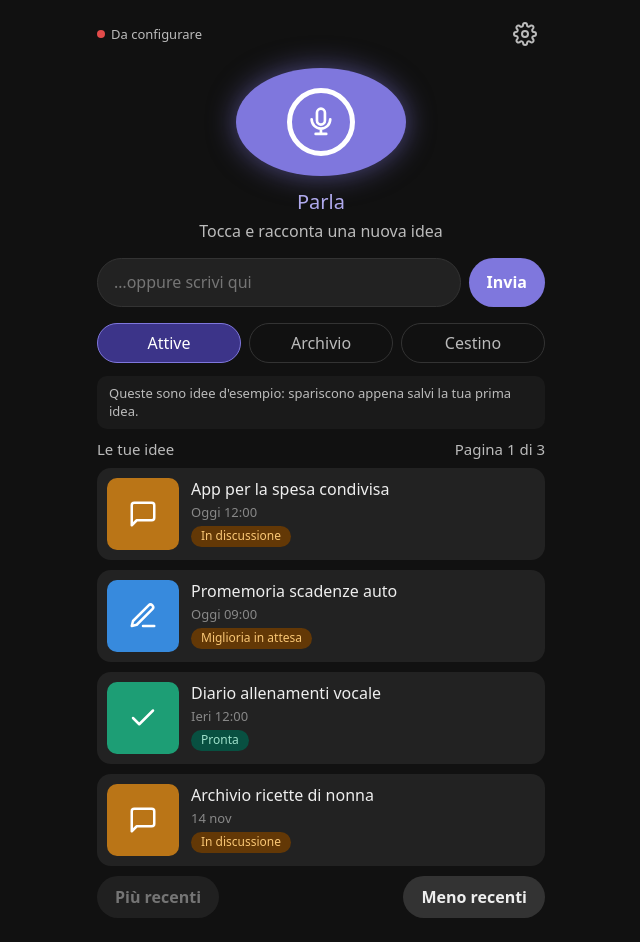
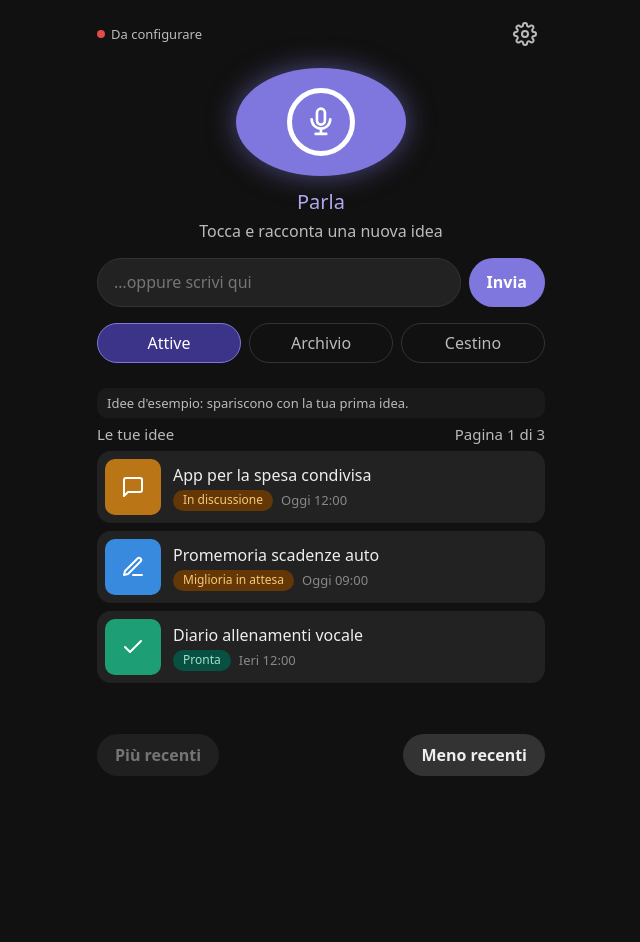
Before and after one commit to maurocapoleoni-wq/app-idee, a website with bundled scripts: page docs/index.html in a window 1280 px wide. Both pictures are taken after a click on the button "Indietro". Shown: the whole page, without its empty margins (319-959 px from the left). After the commit the page ends 800 px from the top, so only its background shows below. Built offline with nearby package versions, Linux system fonts and the light colour scheme.

Commit message:
Home ferma con 3 idee per pagina e pulsanti sempre visibili
Schede piu' compatte (stato e data sulla stessa riga), microfono piu' piccolo sugli schermi bassi.

Co-Authored-By: Claude Opus 5.5 <noreply@anthropic.com>

```diff
--- a/docs/css/style.css
+++ b/docs/css/style.css
@@ -138,6 +138,30 @@ button { font: inherit; color: inherit; cursor: pointer; }
   background: rgba(186, 117, 23, .15); color: #efb563; border-radius: 10px; padding: 10px 12px; margin-top: 12px;
   font-size: 14px; display: flex; align-items: center; gap: 8px; flex-wrap: wrap;
 }
+/* Home a pagina fissa: la lista occupa lo spazio che resta, i pulsanti restano in fondo */
+.schermo-home {
+  display: flex; flex-direction: column;
+  height: calc(100vh - 36px);
+  height: calc(100dvh - 36px - env(safe-area-inset-bottom));
+}
+.schermo-home > * { flex-shrink: 0; }
+.schermo-home .area-lista { flex: 1 1 auto; min-height: 0; overflow-y: auto; }
+.schermo-home .paginazione { margin-top: 8px; }
+.schermo-home .scheda-idea { padding: 8px; margin-bottom: 8px; align-items: center; }
+.schermo-home .quadro { width: 56px; height: 56px; }
+.schermo-home .quadro svg { width: 24px; height: 24px; }
+.schermo-home .badge { margin-top: 0; }
+.riga-stato { display: inline-flex; align-items: center; gap: 8px; margin-top: 4px; flex-wrap: wrap; }
+.schermo-home .banner-esempi { margin-bottom: 6px; padding: 6px 10px; }
+.schermo-home .riga-titolo { margin-bottom: 6px; }
+/* Schermi bassi (o con le barre del browser): microfono più piccolo, niente sottotitolo */
+@media (max-height: 780px) {
+  .schermo-home .occhio { width: 140px; height: 88px; margin-top: 4px; }
+  .schermo-home .etichetta-occhio { margin-top: 6px; font-size: 18px; }
+  .schermo-home .sottotitolo { display: none; }
+  .schermo-home .riga-input { margin: 10px 0 12px; }
+}
+
 /* Impaginazione da chat: la pagina è ferma, scorre solo l'elenco dei messaggi */
 .schermo-chat {
   display: flex; flex-direction: column;
--- a/docs/js/idee.js
+++ b/docs/js/idee.js
@@ -150,7 +150,8 @@ export function ordinaPerRecenti(idee) {
   return [...idee].sort((a, b) => b.aggiornata.localeCompare(a.aggiornata));
 }
 
-export function pagina(lista, numero, perPagina = 4) {
+// 3 per pagina: con 4 la home sul telefono scorreva e i pulsanti finivano fuori schermo.
+export function pagina(lista, numero, perPagina = 3) {
   const totalePagine = Math.max(1, Math.ceil(lista.length / perPagina));
   const n = Math.min(Math.max(1, Math.trunc(numero) || 1), totalePagine);
   return {
--- a/docs/js/ui/home.js
+++ b/docs/js/ui/home.js
@@ -1,4 +1,4 @@
-// Schermata principale: microfono, campo di testo, schede e lista 4 per pagina.
+// Schermata principale: microfono, campo di testo, schede e lista 3 per pagina.
 
 import { SCHEDE, STATI, inScheda, ordinaPerRecenti, pagina } from '../idee.js';
 import { esc, ICONE } from './dom.js';
@@ -28,8 +28,7 @@ function schedaIdea(idea) {
     <span class="quadro" style="background:${s.colore}">${s.icona}</span>
     <span>
       <span class="titolo-idea">${esc(idea.titolo)}</span><br>
-      <span class="data-idea">${quando(idea.aggiornata)}</span><br>
-      ${badge(idea.stato)}
+      <span class="riga-stato">${badge(idea.stato)} <span class="data-idea">${quando(idea.aggiornata)}</span></span>
     </span>
   </button></li>`;
 }
@@ -39,7 +38,9 @@ export function mostra(radice, { stato, vai }) {
   const p = pagina(visibili, stato.pagina);
   stato.pagina = p.numero;
 
+  // Pagina fissa: nessuno scorrimento, i pulsanti di paginazione sono sempre visibili in fondo.
   radice.innerHTML = `
+    <div class="schermo-home">
     <header class="barra">
       <span id="indicatore" class="indicatore">…</span>
       <button class="icona-btn" data-azione="impostazioni" aria-label="Impostazioni">${ICONE.ingranaggio}</button>
@@ -62,13 +63,16 @@ export function mostra(radice, { stato, vai }) {
         .join('')}
     </nav>
 
-    ${stato.esempi ? '<p class="banner-esempi">Queste sono idee d\'esempio: spariscono appena salvi la tua prima idea.</p>' : ''}
+    ${stato.esempi ? '<p class="banner-esempi">Idee d\'esempio: spariscono con la tua prima idea.</p>' : ''}
     <div class="riga-titolo"><span>Le tue idee</span><span>Pagina ${p.numero} di ${p.totalePagine}</span></div>
-    ${p.elementi.length ? `<ul class="lista">${p.elementi.map(schedaIdea).join('')}</ul>` : `<p class="vuota">${VUOTE[stato.scheda]}</p>`}
+    <div class="area-lista">
+      ${p.elementi.length ? `<ul class="lista">${p.elementi.map(schedaIdea).join('')}</ul>` : `<p class="vuota">${VUOTE[stato.scheda]}</p>`}
+    </div>
 
     <div class="paginazione">
       <button class="pillola grigia" data-pagina="-1" ${p.numero === 1 ? 'disabled' : ''}>Più recenti</button>
       <button class="pillola grigia" data-pagina="1" ${p.numero === p.totalePagine ? 'disabled' : ''}>Meno recenti</button>
+    </div>
     </div>
   `;
 
--- a/docs/sw.js
+++ b/docs/sw.js
@@ -2,7 +2,7 @@
 // Le chiamate alle API (GitHub, Anthropic, YouTube) non passano mai dalla cache.
 // Aumentare VERSIONE a ogni rilascio per aggiornare la cache sui telefoni.
 
-const VERSIONE = 'idee-v6';
+const VERSIONE = 'idee-v7';
 const FILE_APP = [
   './',
   './index.html',
```
Also changed, not shown: test/idee.test.js (+5 -4 lines), wiki/decisioni.md (+3 -0 lines).
